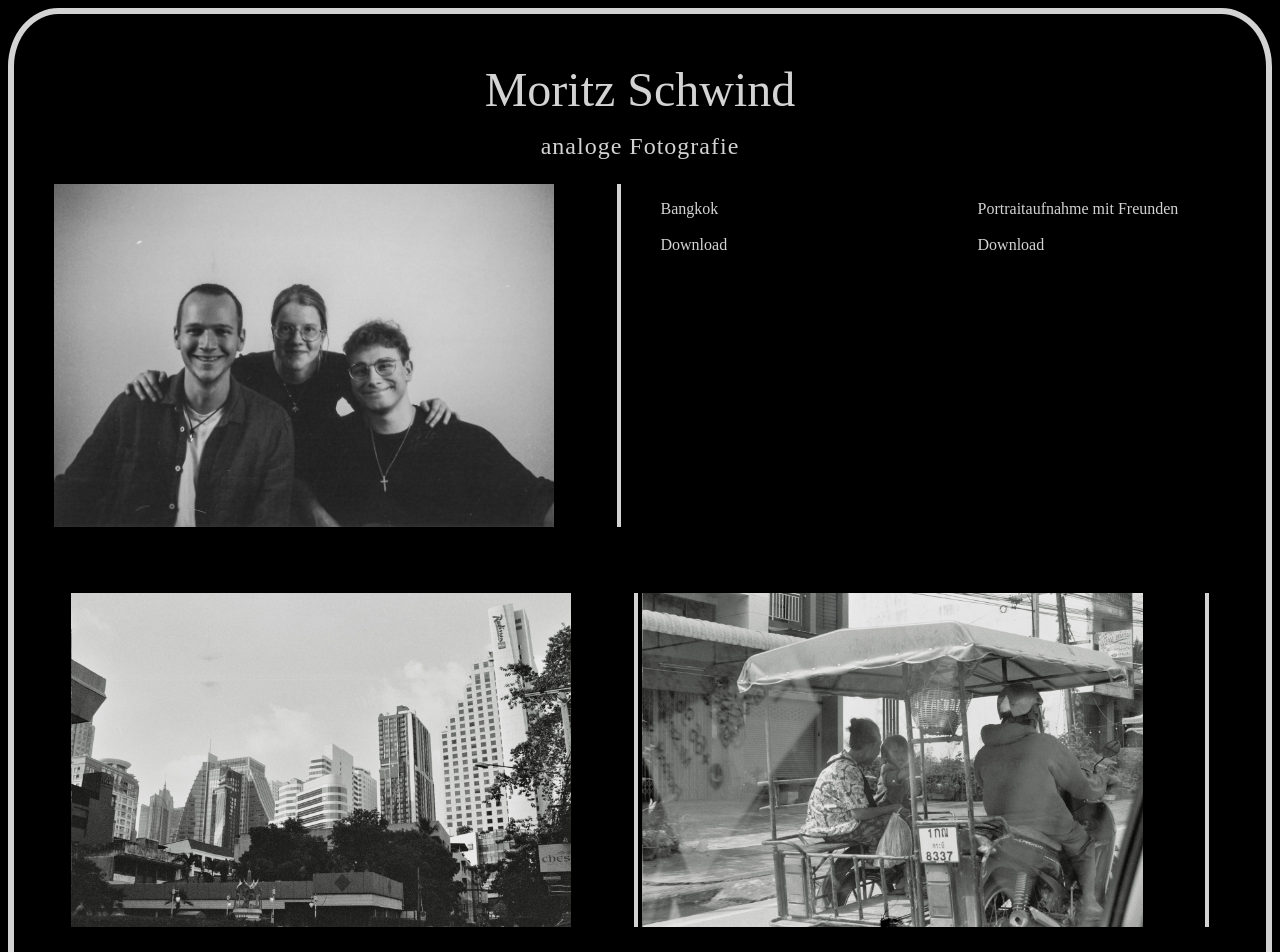
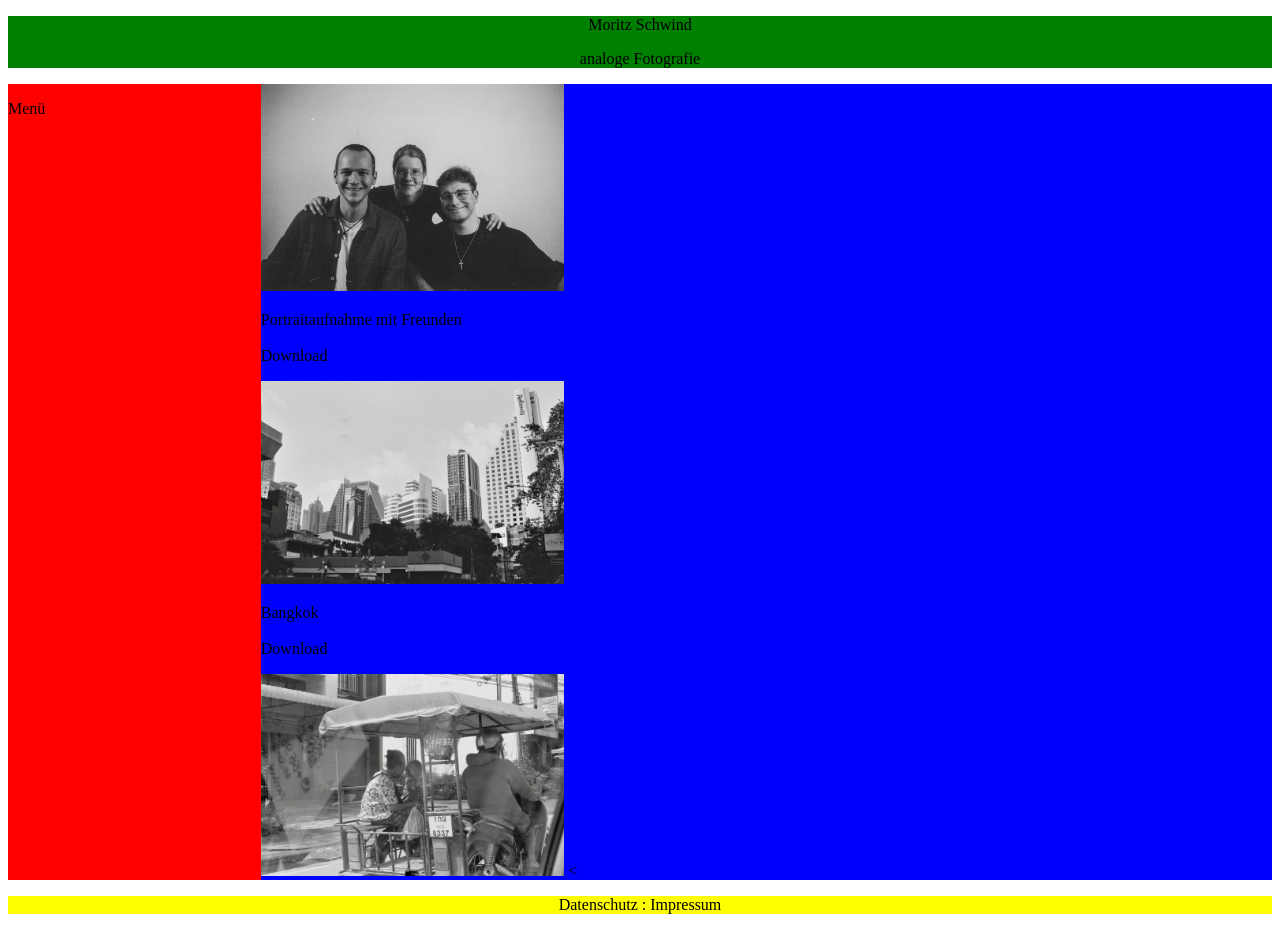
Before and after one commit to MoritzSchwind/IPWA01-01, a plain HTML site: page Die erste HTML-Seite/index2.0.html in a window 1280 px wide. Shown: the top 952 px of the page. After the commit the page ends 930 px from the top, so only its background shows below. Drawn offline with Linux system fonts and the light colour scheme.

Commit message:
dies und das

```diff
--- a/Die erste HTML-Seite/index2.0.html
+++ b/Die erste HTML-Seite/index2.0.html
@@ -2,37 +2,36 @@
 <html lang="de">
   <head>
 
-    <dic class="strich"></dic>
-
     <style type="text/css">
-      body {background-color: black; border: 6px solid lightgrey; text-align: center; border-radius: 4%;}
-      footer {position:relative; left: 0; bottom: 0; width: 100%; text-align: center;}
-      <!-- strich {border-left: 4px solid lightgrey; height: 20%; position: absolute; left: 25%; margin-left: -3%; top: 20%;} -->
-      h1 {color: lightgray; margin: 5%;}
-      h4 {color: lightgray;}
-      p {color: lightgray;}
-      .überschrift {font-size: 300%; margin-bottom: 0%;}
-      .unterschrift {font-size: 150%; margin-top: 0%; letter-spacing: +1px;}
-      .bild1 {width: 40%; border-right: 4px solid lightgray; padding-right: 5%; margin-bottom: 5%;}
-      .bild2 {width: 40%; border-right: 4px solid lightgray; padding-right: 5%; margin-bottom: 5%;}
-      .bild3 {width: 40%; border-right: 4px solid lightgray; padding-right: 5%; margin-bottom: 5%;}
-      .bild4 {width: 40%; border-right: 4px solid lightgray; padding-right: 5%; margin-bottom: 5%;}
-      .textBild1 {float: right; text-align: left; margin-right: 7%;}
-      .textBild2 {float: right; text-align: left; padding-right: 20%;}
+        header {background-color: green; text-align: center;}
+        main {display: flex;}
+        main nav{width: 20%; background-color: red;}
+        main div#content {width: 80%; background-color: blue;}
+        footer {background-color: yellow; text-align: center;}
+        .bild1 {width: 30%;}
+        .bild2 {width: 30%;}
+        .bild3 {width: 30%;}
     </style>
 
     <title>Moritz Schwind</title>
   </head>
 
-  <body>
-    <p class="überschrift">Moritz Schwind<p>
-    <p class="unterschrift">analoge Fotografie<p>
+  <header>
+    <p>Moritz Schwind<p><p>analoge Fotografie<p>
+  </header>
 
-    <p class="textBild1">Portraitaufnahme mit Freunden<br><br>Download</p><img class="bild1" src="Testbild.JPG" alt="testbild">
-    <p class="textBild2">Bangkok<br><br>Download</p><img class="bild2" src="bangkok.jpg" alt="Bangkok auf S/W Film">
-    <img class="bild3" src="bild3.jpg" alt="Motortaxi auf dem Land"><br><br>
-    <img class="bild4" src="bild4.jpg" alt="Landrover in BKK">
-  </body>
+  <main>
+    <nav>
+        <p>Menü</p>
+    </nav>
+<div id="content">
+    <img class="bild1" src="Testbild.JPG" alt="testbild"><p>Portraitaufnahme mit Freunden<br><br>Download</p>
+    <img class="bild2" src="bangkok.jpg" alt="Bangkok auf S/W Film"><p>Bangkok<br><br>Download</p>
+    <img class="bild3" src="bild3.jpg"  alt="Bild">
+<</div id="content">
+
+
+    </main>
 
   <footer>
     <p>Datenschutz : Impressum</p>
```
